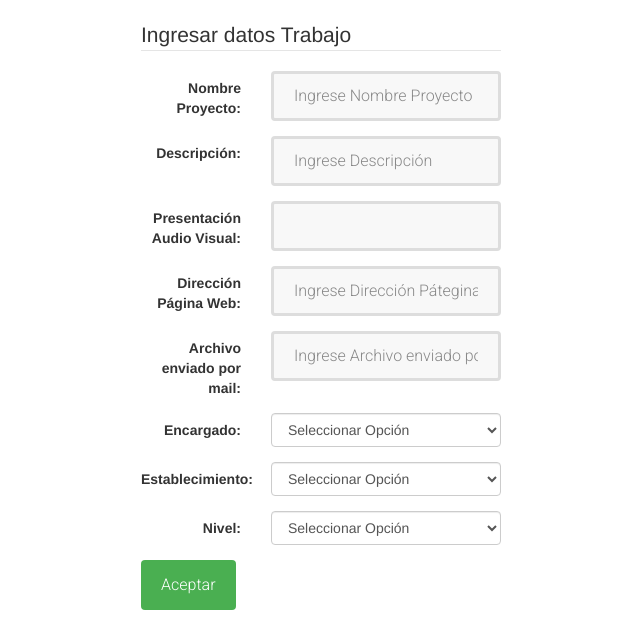
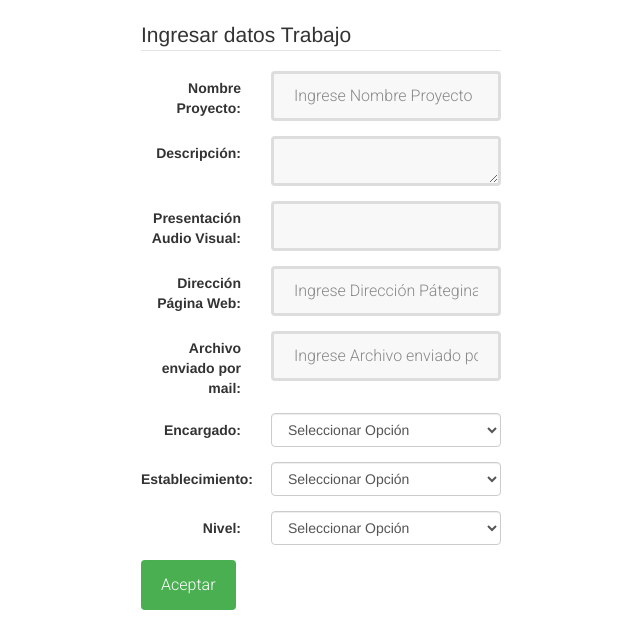
Before and after one commit to sirdio/asignaciones, a Symfony app: template src/AppBundle/Resources/views/Trabajo/nuevotrabajo.html.twig in a window 1280 px wide. Shown: the part 52-676 px from the top of the page, without its empty margins (319-959 px from the left). Run offline with Twig, Linux system fonts and the light colour scheme; the template is opened without the code that fills it: most values are stand-ins (such as "Sample title", 1, 10 or a date in 2020); some libraries are stand-ins or nearby versions.

Commit message:
modificando formulario trabajo

```diff
--- a/src/AppBundle/Entity/Trabajo.php
+++ b/src/AppBundle/Entity/Trabajo.php
@@ -41,7 +41,7 @@ class Trabajo
      */
     private $descproyecto;
     /**
-    * @ORM\Column(name="pavproyecto", type="string", length=250)
+    * @ORM\Column(name="pavproyecto", type="string", length=500)
     */
     private $pavproyecto;
     /**
--- a/src/AppBundle/Resources/views/Default/principal.html.twig
+++ b/src/AppBundle/Resources/views/Default/principal.html.twig
@@ -8,7 +8,7 @@
         <div class="top-content">
 
             <div class="inner-bg">
-                <img src="{{ asset('public/img/backgrounds/1@2x.jpg') }}" alt="..." class="img-rounded">
+                {#<img src="{{ asset('public/img/backgrounds/1@2x.jpg') }}" alt="..." class="img-rounded">#}
                 <div class="container">
                     <div class="row">
                         <div class="col-sm-8 col-sm-offset-2 text">
--- a/src/AppBundle/Resources/views/Trabajo/editartrabajo.html.twig
+++ b/src/AppBundle/Resources/views/Trabajo/editartrabajo.html.twig
@@ -32,7 +32,7 @@
 <div class="form-group">
   <label class="col-md-4 control-label" for="descproyecto">Descripci&oacuten:</label>
   <div class="col-md-8">
-  <input id="descproyecto" name="descproyecto" class="form-control input-md" required="" type="text" value="{{trabajo.descproyecto}}">
+    <textarea class="form-control" id="descproyecto" name="descproyecto">{{trabajo.descproyecto}}</textarea>
   </div>
 </div>
 
--- a/src/AppBundle/Resources/views/Trabajo/nuevotrabajo.html.twig
+++ b/src/AppBundle/Resources/views/Trabajo/nuevotrabajo.html.twig
@@ -32,7 +32,7 @@
 <div class="form-group">
   <label class="col-md-4 control-label" for="descproyecto">Descripci&oacuten:</label>
   <div class="col-md-8">
-  <input id="descproyecto" name="descproyecto" placeholder="Ingrese Descripción" class="form-control input-md" required="" type="text">
+    <textarea class="form-control" id="descproyecto" name="descproyecto"></textarea>
   </div>
 </div>
 
```
